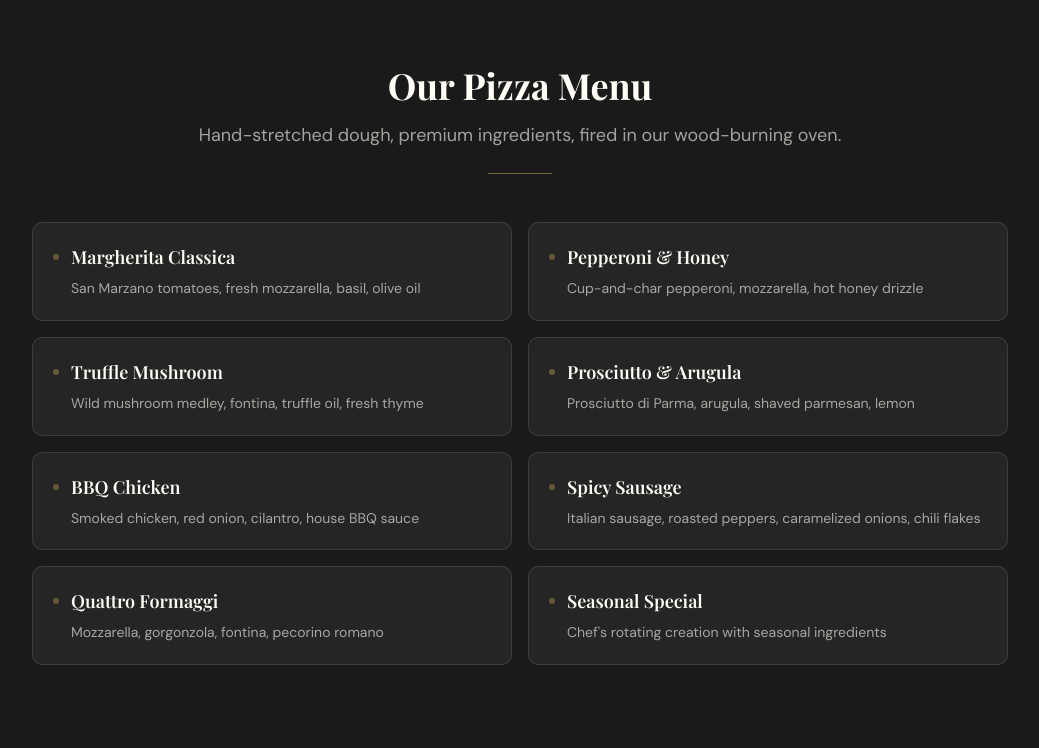
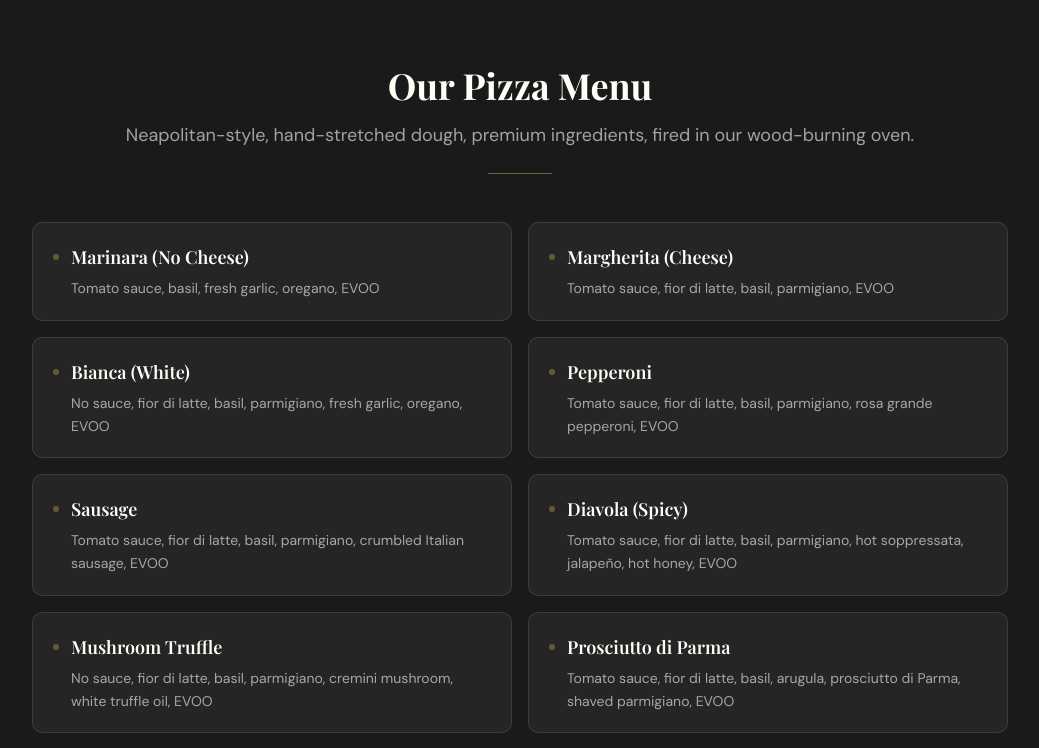
Before and after one commit to hamadgul/newyorkfinefoods, a Next.js app: page /pizza-trucks in a window 1280 px wide. Shown: the part 1560-2308 px from the top of the page, without its empty margins (120-1159 px from the left). Built offline with nearby package versions, Linux system fonts and the light colour scheme; a web font is replaced by a local one.

Commit message:
Update pizza menu with authentic Italian-style offerings and standardized ingredient descriptions

```diff
--- a/src/app/pizza-trucks/page.tsx
+++ b/src/app/pizza-trucks/page.tsx
@@ -188,7 +188,7 @@ export default function PizzaTrucksPage() {
       <div id="menu">
         <MenuSection
           title="Our Pizza Menu"
-          subtitle="Hand-stretched dough, premium ingredients, fired in our wood-burning oven."
+          subtitle="Neapolitan-style, hand-stretched dough, premium ingredients, fired in our wood-burning oven."
           items={pizzaMenu}
           dark
         />
--- a/src/data/menus.ts
+++ b/src/data/menus.ts
@@ -84,12 +84,13 @@ export const cateringMenus: MenuCategory[] = [
 ];
 
 export const pizzaMenu: MenuItem[] = [
-  { name: "Margherita Classica", description: "San Marzano tomatoes, fresh mozzarella, basil, olive oil" },
-  { name: "Pepperoni & Honey", description: "Cup-and-char pepperoni, mozzarella, hot honey drizzle" },
-  { name: "Truffle Mushroom", description: "Wild mushroom medley, fontina, truffle oil, fresh thyme" },
-  { name: "Prosciutto & Arugula", description: "Prosciutto di Parma, arugula, shaved parmesan, lemon" },
-  { name: "BBQ Chicken", description: "Smoked chicken, red onion, cilantro, house BBQ sauce" },
-  { name: "Spicy Sausage", description: "Italian sausage, roasted peppers, caramelized onions, chili flakes" },
-  { name: "Quattro Formaggi", description: "Mozzarella, gorgonzola, fontina, pecorino romano" },
-  { name: "Seasonal Special", description: "Chef's rotating creation with seasonal ingredients" },
+  { name: "Marinara (No Cheese)", description: "Tomato sauce, basil, fresh garlic, oregano, EVOO" },
+  { name: "Margherita (Cheese)", description: "Tomato sauce, fior di latte, basil, parmigiano, EVOO" },
+  { name: "Bianca (White)", description: "No sauce, fior di latte, basil, parmigiano, fresh garlic, oregano, EVOO" },
+  { name: "Pepperoni", description: "Tomato sauce, fior di latte, basil, parmigiano, rosa grande pepperoni, EVOO" },
+  { name: "Sausage", description: "Tomato sauce, fior di latte, basil, parmigiano, crumbled Italian sausage, EVOO" },
+  { name: "Diavola (Spicy)", description: "Tomato sauce, fior di latte, basil, parmigiano, hot soppressata, jalapeño, hot honey, EVOO" },
+  { name: "Mushroom Truffle", description: "No sauce, fior di latte, basil, parmigiano, cremini mushroom, white truffle oil, EVOO" },
+  { name: "Prosciutto di Parma", description: "Tomato sauce, fior di latte, basil, arugula, prosciutto di Parma, shaved parmigiano, EVOO" },
+  { name: "Burrata", description: "No sauce, burrata mozzarella, basil, parmigiano, cherry tomato, shaved parmigiano, EVOO" },
 ];
```
